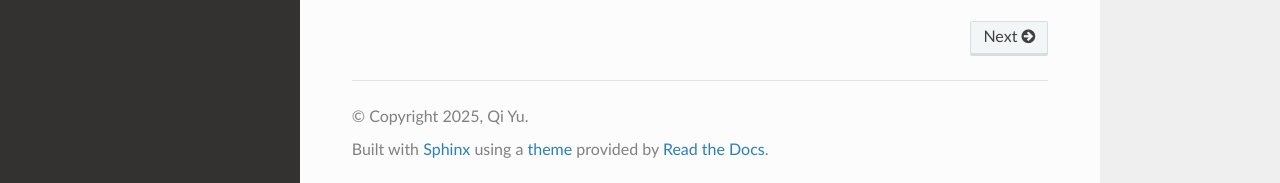
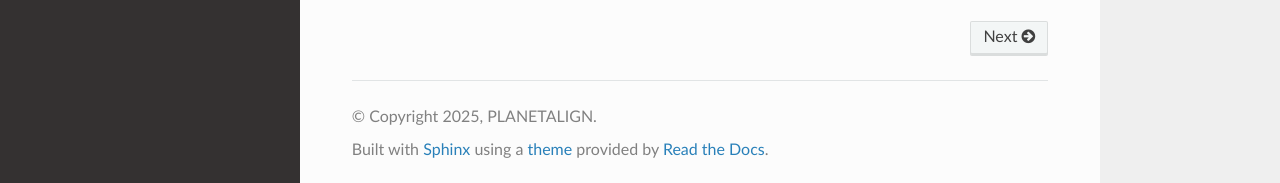
Before and after one commit to yq-leo/PlanetAlign, a Sphinx documentation site: the page built from docs/source/index.rst, in a window 1280 px wide and 1026 px high. Shown: the part 840-1023 px from the top of the window. Built offline with Sphinx 7.4.7 and the Read the Docs theme 3.1.0, drawn with Linux system fonts in a browser that asks for light colours.

Commit message:
anonymize

```diff
--- a/docs/source/conf.py
+++ b/docs/source/conf.py
@@ -11,8 +11,8 @@ import PlanetAlign
 
 # -- Project information
 project = 'PlanetAlign'
-copyright = f'{datetime.datetime.now().year}, Qi Yu'
-author = 'Qi Yu'
+copyright = f'{datetime.datetime.now().year}, PLANETALIGN'
+author = 'PLANETALIGN'
 
 release = '0.1'
 version = '0.1.0'
--- a/pyproject.toml
+++ b/pyproject.toml
@@ -4,7 +4,7 @@ build-backend = "flit_core.buildapi"
 
 [project]
 name = "PlanetAlign"
-authors = [{ name = "Qi Yu", email = "qiyu6@illinois.edu" }]
+authors = [{ name = "PLANETALIGN", email = "" }]
 dynamic = ["version", "description"]
 dependencies = [
     "numpy",
@@ -16,7 +16,3 @@ dependencies = [
     "gdown",
     "POT"
 ]
-
-[project.urls]
-Homepage = "https://github.com/yq-leo/PlanetAlign"
-Documentation = "https://planetalign.readthedocs.io"
```
Also changed, not shown: LICENSE.txt.
